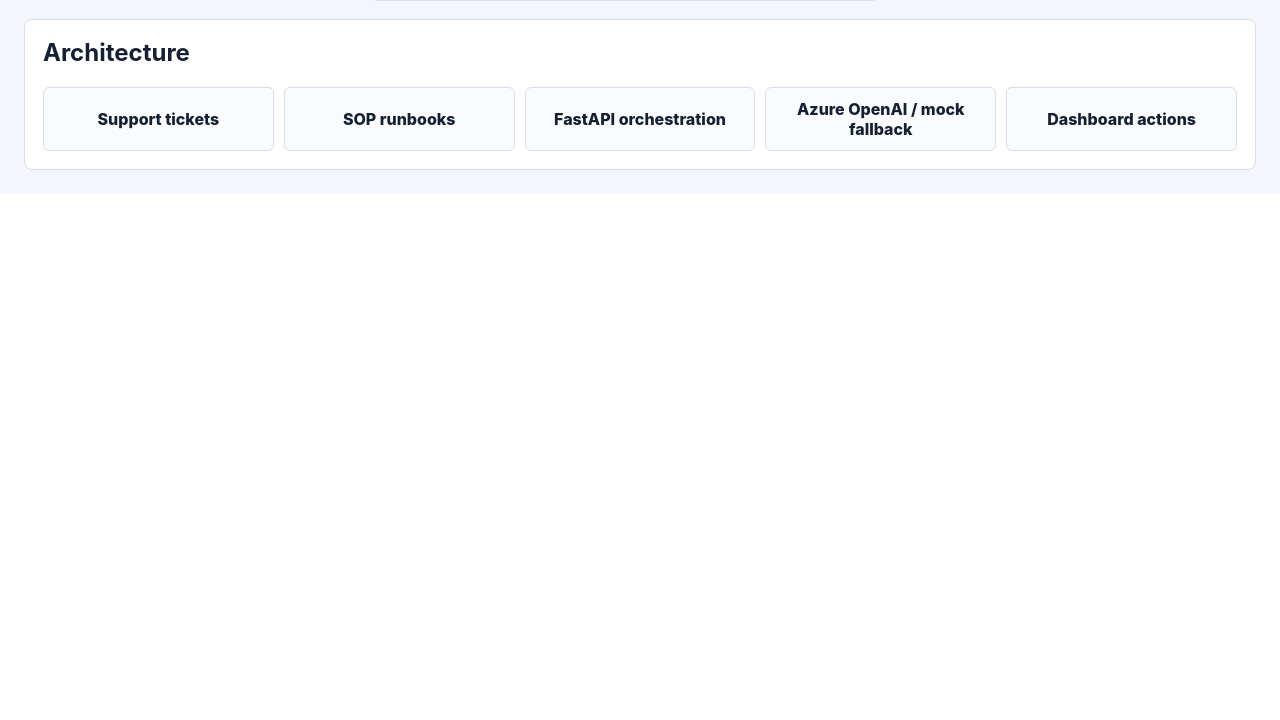
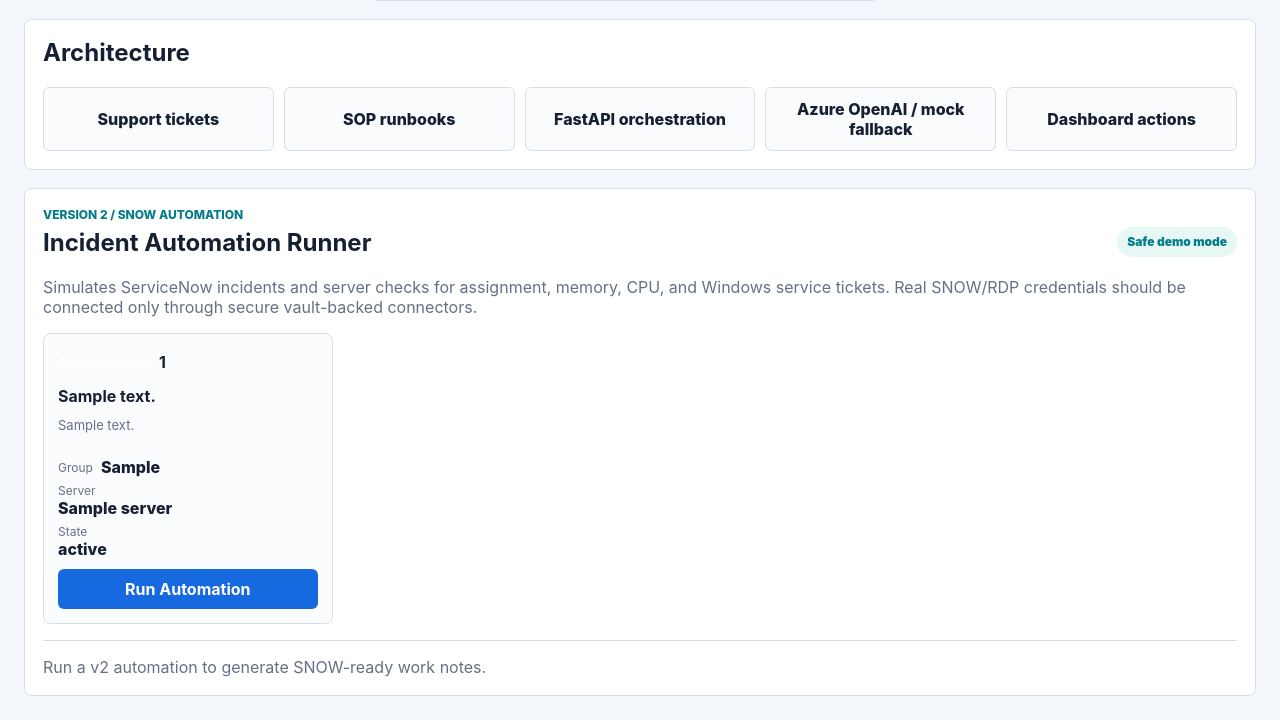
Before and after one commit to KanhaiyaSingh0/SupportOps-Copilot, a FastAPI app: template app/templates/index.html in a window 1280 px wide. Shown: the part 1146-1866 px from the top of the page. Before the commit the page ends 1316 px from the top, so only its background shows below. Run offline with FastAPI, Linux system fonts and the light colour scheme; the template is opened without the code that fills it: most values are stand-ins (such as "Sample title", 1, 10 or a date in 2020).

Commit message:
Add v2 SNOW and server automation runner

```diff
--- a/app/main.py
+++ b/app/main.py
@@ -5,12 +5,14 @@ from fastapi.responses import HTMLResponse, RedirectResponse
 from fastapi.staticfiles import StaticFiles
 from fastapi.templating import Jinja2Templates
 
+from app.automation import AutomationEngine
 from app.config import get_settings
 from app.services import AIService, DemoStore
 
 settings = get_settings()
 store = DemoStore()
 ai = AIService(settings, store)
+automation = AutomationEngine()
 
 app = FastAPI(title=settings.app_name)
 app.mount("/static", StaticFiles(directory="app/static"), name="static")
@@ -33,6 +35,7 @@ async def dashboard(request: Request) -> HTMLResponse:
             "answer": None,
             "sources": [],
             "handover": None,
+            "snow_incidents": automation.list_incidents(),
             "settings": settings,
         },
     )
@@ -76,6 +79,15 @@ async def handover(request: Request) -> HTMLResponse:
     return templates.TemplateResponse(request, "partials/handover.html", {"request": request, "handover": report})
 
 
+@app.post("/automation/{incident_number}/run", response_class=HTMLResponse)
+async def run_automation(request: Request, incident_number: str) -> HTMLResponse:
+    try:
+        result = automation.run(incident_number)
+    except StopIteration:
+        raise HTTPException(status_code=404, detail="Incident not found") from None
+    return templates.TemplateResponse(request, "partials/automation_result.html", {"request": request, "result": result})
+
+
 @app.post("/seed")
 async def seed_demo() -> RedirectResponse:
     store.analyses.clear()
--- a/app/static/styles.css
+++ b/app/static/styles.css
@@ -109,7 +109,7 @@ h1 {
   margin-bottom: 18px;
 }
 
-.metrics div, .tool-panel, .ticket-detail, .architecture {
+.metrics div, .tool-panel, .ticket-detail, .architecture, .v2-panel {
   background: var(--panel);
   border: 1px solid var(--line);
   border-radius: 8px;
@@ -202,7 +202,7 @@ h1 {
 .p3 { background: var(--teal); }
 .p4 { background: var(--green); }
 
-.ticket-detail, .tool-panel, .architecture {
+.ticket-detail, .tool-panel, .architecture, .v2-panel {
   padding: 18px;
 }
 
@@ -309,6 +309,78 @@ blockquote {
   background: #f9fbfd;
 }
 
+.v2-panel {
+  margin-top: 18px;
+}
+
+.badge {
+  display: inline-grid;
+  place-items: center;
+  min-height: 30px;
+  border-radius: 999px;
+  background: #e6f7f4;
+  color: var(--teal);
+  font-size: 12px;
+  font-weight: 900;
+  padding: 0 10px;
+}
+
+.automation-grid {
+  display: grid;
+  grid-template-columns: repeat(4, minmax(180px, 1fr));
+  gap: 12px;
+  margin-top: 16px;
+}
+
+.automation-card {
+  display: grid;
+  gap: 10px;
+  border: 1px solid var(--line);
+  border-radius: 8px;
+  padding: 14px;
+  background: #fbfcfe;
+}
+
+.automation-card div:first-child {
+  display: flex;
+  align-items: center;
+  gap: 8px;
+}
+
+.automation-card h3 {
+  font-size: 16px;
+  margin-bottom: 0;
+}
+
+.automation-card p {
+  color: var(--muted);
+  font-size: 13px;
+  line-height: 1.45;
+}
+
+.automation-card dl {
+  display: grid;
+  grid-template-columns: 1fr;
+  gap: 6px;
+  margin: 0;
+}
+
+.automation-card dt {
+  color: var(--muted);
+  font-size: 12px;
+}
+
+.automation-card dd {
+  margin: 0;
+  font-weight: 800;
+}
+
+.automation-result {
+  margin-top: 18px;
+  border-top: 1px solid var(--line);
+  padding-top: 16px;
+}
+
 @media (max-width: 1100px) {
   .workspace {
     grid-template-columns: 1fr;
@@ -329,7 +401,19 @@ blockquote {
     padding: 14px;
   }
 
-  .metrics, .facts, .analysis-grid, .flow {
+  .metrics, .facts, .analysis-grid, .flow, .automation-grid {
     grid-template-columns: 1fr;
   }
 }
+
+@media (max-width: 1180px) {
+  .automation-grid {
+    grid-template-columns: repeat(2, minmax(180px, 1fr));
+  }
+}
+
+@media (max-width: 760px) {
+  .automation-grid {
+    grid-template-columns: 1fr;
+  }
+}
--- a/app/templates/index.html
+++ b/app/templates/index.html
@@ -78,5 +78,40 @@
       <span>Dashboard actions</span>
     </div>
   </section>
+
+  <section class="v2-panel">
+    <div class="section-title">
+      <div>
+        <p class="eyebrow">Version 2 / SNOW Automation</p>
+        <h2>Incident Automation Runner</h2>
+      </div>
+      <span class="badge">Safe demo mode</span>
+    </div>
+    <p class="lede">Simulates ServiceNow incidents and server checks for assignment, memory, CPU, and Windows service tickets. Real SNOW/RDP credentials should be connected only through secure vault-backed connectors.</p>
+    <div class="automation-grid">
+      {% for incident in snow_incidents %}
+        <article class="automation-card">
+          <div>
+            <span class="priority {{ incident.priority|lower }}">{{ incident.priority }}</span>
+            <strong>{{ incident.number }}</strong>
+          </div>
+          <h3>{{ incident.short_description }}</h3>
+          <p>{{ incident.description }}</p>
+          <dl>
+            <div><dt>Group</dt><dd>{{ incident.assignment_group }}</dd></div>
+            <div><dt>Server</dt><dd>{{ incident.server or "None" }}</dd></div>
+            <div><dt>State</dt><dd>{{ incident.state }}</dd></div>
+          </dl>
+          <button
+            hx-post="/automation/{{ incident.number }}/run"
+            hx-target="#automation-result"
+            hx-swap="innerHTML">
+            Run Automation
+          </button>
+        </article>
+      {% endfor %}
+    </div>
+    <div id="automation-result" class="result-empty">Run a v2 automation to generate SNOW-ready work notes.</div>
+  </section>
 </main>
 {% endblock %}
```
Also changed, not shown: app/automation.py (added, +183 -0 lines), app/templates/partials/automation_result.html (added, +34 -0 lines), tests/test_automation.py (added, +39 -0 lines), tests/test_routes.py (+10 -0 lines), README.md, 1 other file.
